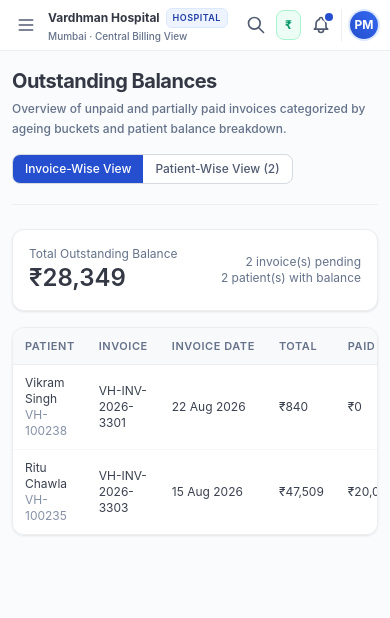
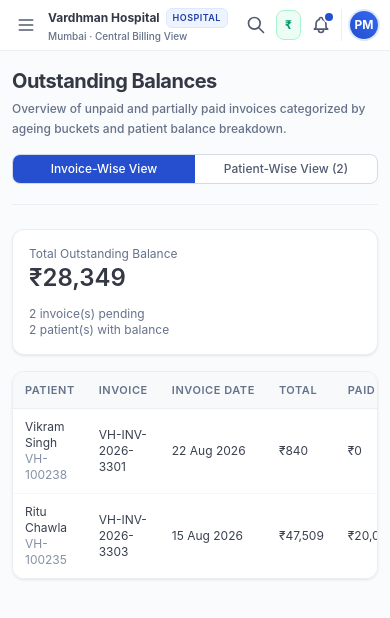
Before and after one commit to vortexdevelopment1/QLYNO, a Next.js app: page /outstanding in a window 390 px wide. Shown: the top 618 px of the page. Built offline with nearby package versions, Linux system fonts and the light colour scheme.

Commit message:
outstanding page deployment error resolved

```diff
--- a/app/outstanding/page.tsx
+++ b/app/outstanding/page.tsx
@@ -89,16 +89,16 @@ export default function OutstandingPage() {
         title="Outstanding Balances"
         description="Overview of unpaid and partially paid invoices categorized by ageing buckets and patient balance breakdown."
         actions={
-          <div className="flex overflow-hidden rounded-lg border border-ink-200 bg-white">
+          <div className="flex w-full sm:w-auto overflow-hidden rounded-lg border border-ink-200 bg-white">
             <button
               onClick={() => setViewMode("invoice")}
-              className={`px-3 py-1.5 text-xs font-medium ${viewMode === "invoice" ? "bg-brand-600 text-white" : "text-ink-600 hover:bg-ink-50"}`}
+              className={`flex-1 sm:flex-initial px-3 py-1.5 text-xs font-medium ${viewMode === "invoice" ? "bg-brand-600 text-white" : "text-ink-600 hover:bg-ink-50"}`}
             >
               Invoice-Wise View
             </button>
             <button
               onClick={() => setViewMode("patient")}
-              className={`px-3 py-1.5 text-xs font-medium ${viewMode === "patient" ? "bg-brand-600 text-white" : "text-ink-600 hover:bg-ink-50"}`}
+              className={`flex-1 sm:flex-initial px-3 py-1.5 text-xs font-medium ${viewMode === "patient" ? "bg-brand-600 text-white" : "text-ink-600 hover:bg-ink-50"}`}
             >
               Patient-Wise View ({patientGroups.length})
             </button>
@@ -106,12 +106,12 @@ export default function OutstandingPage() {
         }
       />
 
-      <div className="mb-4 rounded-xl border border-ink-100 bg-white p-4 shadow-card flex justify-between items-center">
+      <div className="mb-4 rounded-xl border border-ink-100 bg-white p-4 shadow-card flex flex-col sm:flex-row sm:justify-between sm:items-center gap-3">
         <div>
           <p className="text-xs text-ink-500">Total Outstanding Balance</p>
           <p className="text-2xl font-semibold text-ink-900">{formatINR(total)}</p>
         </div>
-        <div className="text-xs text-ink-500 text-right">
+        <div className="text-xs text-ink-500 sm:text-right">
           <p>{outstanding.length} invoice(s) pending</p>
           <p>{patientGroups.length} patient(s) with balance</p>
         </div>
@@ -129,12 +129,12 @@ export default function OutstandingPage() {
             ) : (
               patientGroups.map((pg) => (
                 <div key={pg.patientId} className="rounded-xl border border-ink-100 bg-white p-4 shadow-card">
-                  <div className="mb-3 flex items-center justify-between border-b border-ink-100 pb-2">
+                  <div className="mb-3 flex flex-col sm:flex-row sm:items-center justify-between gap-2 border-b border-ink-100 pb-2">
                     <div>
                       <h3 className="font-semibold text-ink-900 text-sm">{pg.patientName}</h3>
                       <p className="text-xs text-ink-400">{pg.uhid} · {pg.invoicesCount} pending invoice(s)</p>
                     </div>
-                    <div className="text-right">
+                    <div className="sm:text-right">
                       <p className="text-xs text-ink-400">Net Outstanding</p>
                       <p className="text-base font-bold text-red-600">{formatINR(pg.totalOutstanding)}</p>
                     </div>
@@ -142,17 +142,17 @@ export default function OutstandingPage() {
 
                   <ul className="divide-y divide-ink-50 text-xs mb-3">
                     {pg.invoices.map((inv) => (
-                      <li key={inv.id} className="flex justify-between py-2 items-center">
+                      <li key={inv.id} className="flex flex-col sm:flex-row sm:justify-between sm:items-center py-2 gap-2">
                         <div>
                           <span className="font-medium text-ink-800">{inv.invoiceNumber}</span>
                           <span className="text-ink-400 ml-2">({formatDate(inv.date)})</span>
                           <span className="ml-2 text-ink-500">Ageing: {ageingBucket(ageingDays(inv.date))}</span>
                         </div>
-                        <div className="flex gap-2 items-center">
+                        <div className="flex justify-between sm:justify-end gap-2 items-center">
                           <span className="font-semibold text-red-600">{formatINR(inv.outstanding)}</span>
                           <button
                             onClick={() => setPayInvoice(inv)}
-                            className="rounded bg-brand-600 px-2 py-0.5 text-white hover:bg-brand-700"
+                            className="rounded bg-brand-600 px-2.5 py-1 text-white hover:bg-brand-700 font-medium"
                           >
                             Collect
                           </button>
```
